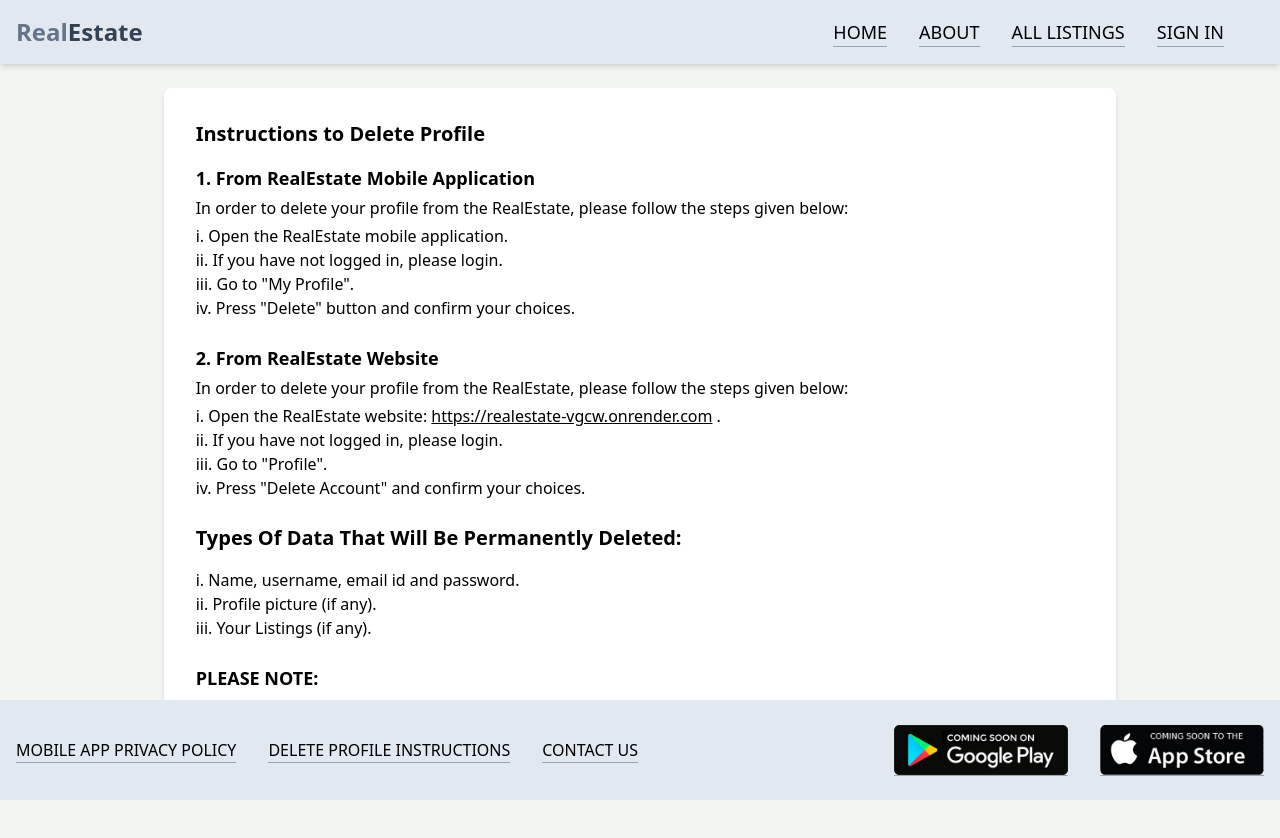
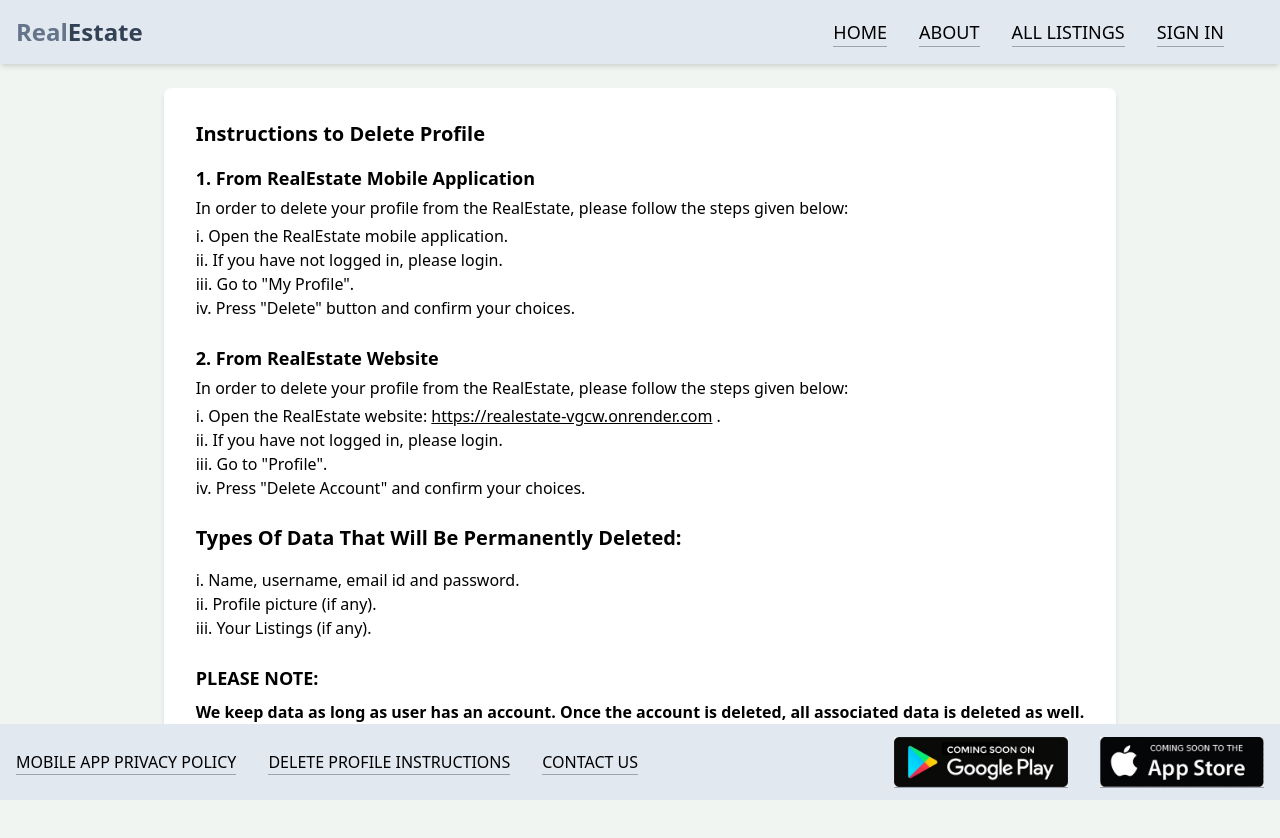
Before and after one commit to aunshpatel/realestate, a React (Vite) app in the folder client/: page /delete-profile-instructions in a window 1280 px wide. Shown: the top 838 px of the page. Before the commit the page ends 800 px from the top, so only its background shows below. Built offline with nearby package versions, Linux system fonts and the light colour scheme; no server answers.

Commit message:
UI Update

```diff
--- a/client/src/components/Footer.jsx
+++ b/client/src/components/Footer.jsx
@@ -7,7 +7,7 @@ import appStore from "../assets/images/coming-soon-to-apple.jpeg";
 export default function Footer() {
     return(
         <>
-            <div className='flex justify-between bg-slate-200 h-[100px] w-[100%] fixed bottom-0'>
+            <div className='flex justify-between bg-slate-200 h-[76px] w-[100%] fixed bottom-0 z-10'>
                 <div className="flex items-center p-4">
                     <ul className='flex space-x-8'>
                         <Link to='/mobileapp-privacy-policy' className="border-b border-gray-400 uppercase">
--- a/client/src/pages/DeleteProfileInstructions.jsx
+++ b/client/src/pages/DeleteProfileInstructions.jsx
@@ -3,7 +3,7 @@ import React from 'react';
 export default function DeleteProfileInstructions() {
     return(
         <>
-            <div className='justify-center items-center flex flex-col mb-6 mt-6'>
+            <div className='justify-center items-center flex flex-col mb-6 pb-20 mt-6'>
                 <div className="bg-white justify-center items-center  shadow-md rounded-lg p-8">
                     <h1 className="text-xl font-bold mb-4">Instructions to Delete Profile</h1>
                     <h2 className="text-lg font-bold mb-1">
--- a/client/src/pages/Home.jsx
+++ b/client/src/pages/Home.jsx
@@ -51,7 +51,7 @@ export default function Home() {
   }, []);
 
   return (
-    <div className='pb-20'>
+    <div className='pb-2 z-10'>
       {/* top */}
       <div className='flex flex-col gap-6 p-40 px-3 max-w-6xl mx-auto'>
         <h1 className='text-slate-900 font-bold text-3xl lg:text-5xl'>
--- a/client/src/pages/Profile.jsx
+++ b/client/src/pages/Profile.jsx
@@ -236,7 +236,7 @@ export default function Profile() {
 
   return (
     <>
-      <div className={`${isOpen === false ? "p-3 max-w-lg mx-auto" : "hidden fixed w-[100%] h-[100%] top-0 left-0 right-0 bottom-0 z-2 cursor-pointer"}`}>
+      <div className={`${isOpen === false ? "pb-32 p max-w-lg mx-auto" : "hidden fixed w-[100%] h-[100%] top-0 left-0 right-0 bottom-0 z-2 pb-10 cursor-pointer"}`}>
         <h1 className='text-3xl font-semibold text-center my-7'>
           Profile
         </h1>
```
